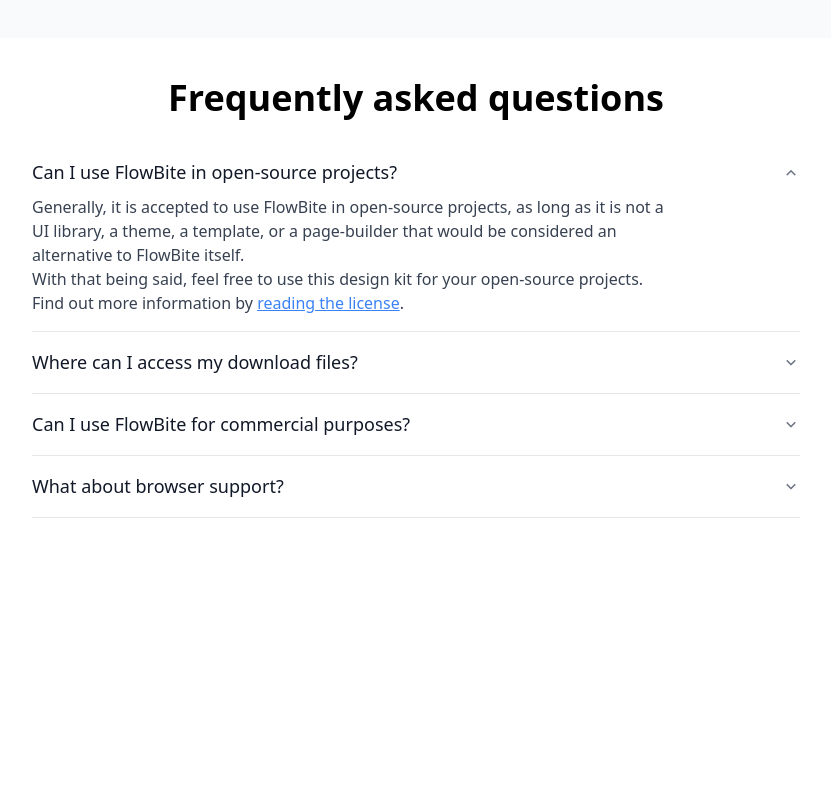
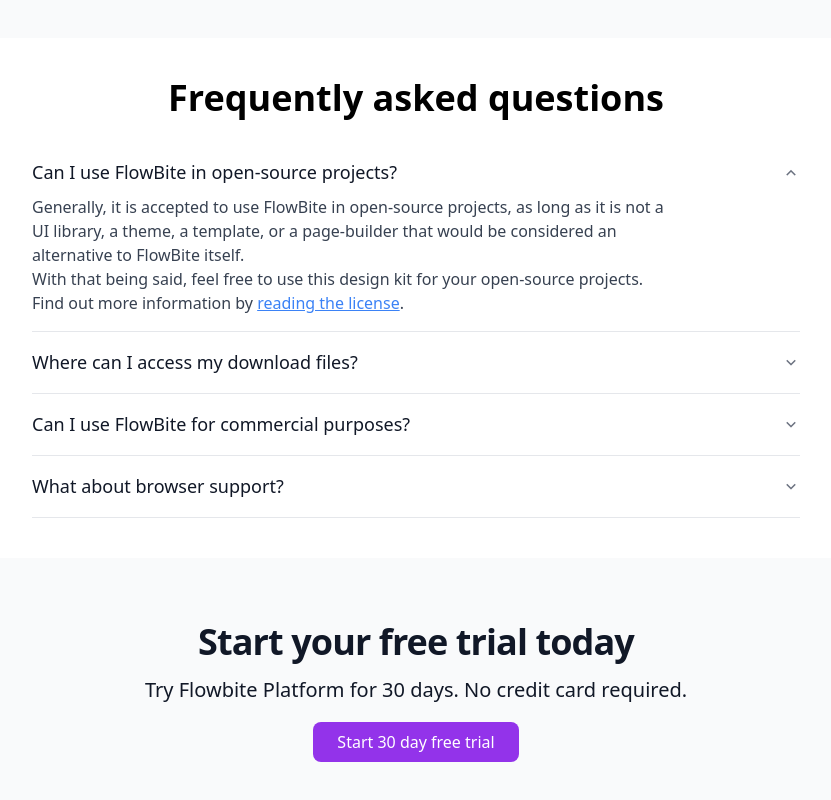
Before and after one commit to Abbasblaze/Website-landing-page-Tailwind, a React (Vite) app: page / in a window 1280 px wide. Shown: the part 5505-6305 px from the top of the page, without its empty margins (224-1055 px from the left). Before the commit the page ends 6063 px from the top, so only its background shows below. Built offline with nearby package versions, Linux system fonts and the light colour scheme.

Commit message:
new updates

```diff
--- a/src/App.jsx
+++ b/src/App.jsx
@@ -2,6 +2,7 @@
 import Brands from "./components/Brands/Brands";
 import Faqs from "./components/Faqs/Faqs";
 import Features from "./components/Features/Features";
+import FreeTrial from "./components/FreeTrial/FreeTrial";
 import Header from "./components/Header/Header";
 import Navigation from "./components/Navigation/Navigation";
 import Pricing from "./components/Pricing/Pricing";
@@ -18,6 +19,7 @@
   <Testimonial/>
   <Pricing/>
   <Faqs/>
+  <FreeTrial/>
   </>;
 }
 
--- /dev/null
+++ b/src/components/FreeTrial/FreeTrial.jsx
@@ -0,0 +1,17 @@
+function FreeTrial() {
+    return (
+        <>
+           <div className="bg-gray-50 py-16">
+      <div className="max-w-7xl mx-auto text-center">
+        <h2 className="text-4xl font-bold tracking-tight text-gray-900 sm:text-4xl">Start your free trial today</h2>
+        <p className="mt-4 text-xl leading-6 text-gray-900">
+        Try Flowbite Platform for 30 days. No credit card required.
+        </p>
+        <button className="bg-purple-600 text-white px-6 py-2 rounded-lg hover:bg-purple-700 transition duration-200 mt-5">Start 30 day free trial</button>
+      </div>
+      </div>
+        </>
+     );
+}
+
+export default FreeTrial;
```
